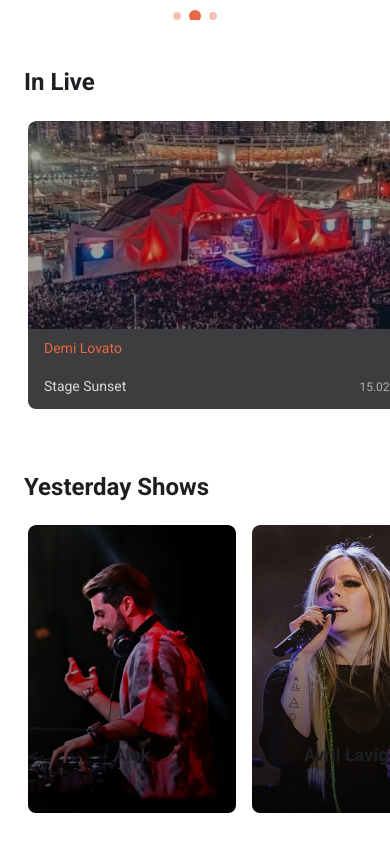
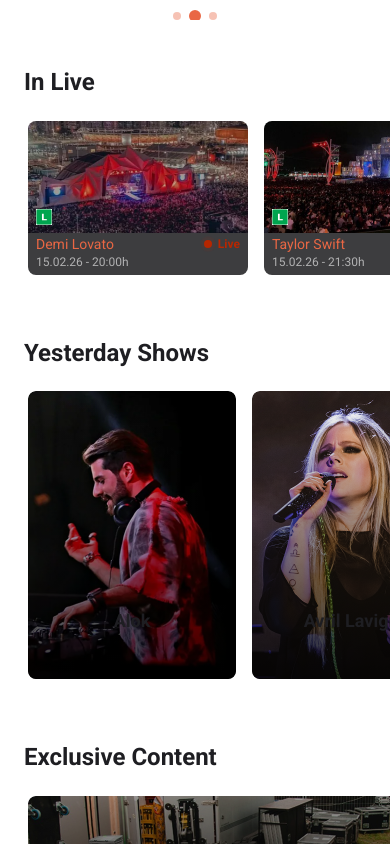
Before and after one commit to joctansilva/fe-next-teste-watch-brasil, a Next.js app: page / in a window 390 px wide. Shown: the part 1700-2544 px from the top of the page. Built offline with nearby package versions, Linux system fonts and the light colour scheme; a web font is replaced by a local one.

Commit message:
ajustes no livecard

```diff
--- a/components/ui/LiveCard/LiveCard.tsx
+++ b/components/ui/LiveCard/LiveCard.tsx
@@ -33,7 +33,7 @@
         )}
         {...props}
       >
-        <div className="group/card relative h-[208px] w-full">
+        <div className="group/card relative h-28 w-full md:h-52">
           <div
             className="absolute inset-0 bg-cover bg-center bg-no-repeat"
             style={{ backgroundImage: `url(${image})` }}
@@ -41,7 +41,19 @@
             aria-label={alt || artistName}
           />
 
-          <div className="absolute inset-x-0 bottom-0 h-32 opacity-0 transition-opacity duration-300 group-hover/card:opacity-100">
+          {/* Age-rate sempre visível em mobile */}
+          <div className="absolute bottom-2 left-2 md:hidden">
+            <Image
+              src="/age-rate.png"
+              alt="Classificação etária"
+              width={16}
+              height={16}
+              className="shrink-0"
+            />
+          </div>
+
+          {/* Overlay de hover apenas em desktop */}
+          <div className="absolute inset-x-0 bottom-0 h-32 opacity-0 transition-opacity duration-300 md:group-hover/card:opacity-100">
             <div
               className="absolute inset-0"
               style={{
@@ -80,20 +92,22 @@
           </div>
         </div>
 
-        <div className="flex h-20 items-start justify-between bg-tertiary px-4 py-3">
-          <div className="flex flex-col gap-6">
-            <Text variant="nano" className="text-primary ">
+        <div className="flex h-10.5 items-start justify-between bg-tertiary px-2 py-1 md:px-4 md:py-3 md:h-20">
+          <div className="flex flex-col gap-1 md:gap-6">
+            <Text variant="nano" className="text-primary">
               {artistName}
             </Text>
-            <Text variant="nano" className="text-white/80">
+            <Text variant="small" className="text-white/60 md:hidden">
+              {dateTime}
+            </Text>
+            <Text variant="nano" className="text-white/80 hidden md:flex">
               {stageName}
             </Text>
           </div>
-
-          <div className="flex flex-col items-end gap-6">
+          <div className="flex flex-col items-end gap-1 md:gap-6">
             {isLive && <LiveTag />}
 
-            <Text variant="small" className="text-white/60">
+            <Text variant="small" className="text-white/60 hidden md:flex">
               {dateTime}
             </Text>
           </div>
--- a/components/ui/LiveCard/LiveCard.variants.ts
+++ b/components/ui/LiveCard/LiveCard.variants.ts
@@ -4,7 +4,7 @@
  * LiveCard Variants
  */
 export const liveCardVariants = cva(
-  "relative overflow-hidden select-none hover:ring-2 hover:ring-primary transition-all cursor-pointer isolate",
+  "relative overflow-hidden select-none md:hover:ring-2 md:hover:ring-primary transition-all cursor-pointer isolate",
   {
     variants: {
       /**
@@ -21,8 +21,8 @@
        * @default default
        */
       size: {
-        default: "h-[288px] w-[440px]",
-        small: "h-[216px] w-[330px]",
+        default: "h-[154px] w-[220px] md:h-[288px] md:w-[440px]",
+        small: "h-[154px] w-[220px] md:h-[216px] md:w-[330px]",
       },
     },
 
```
